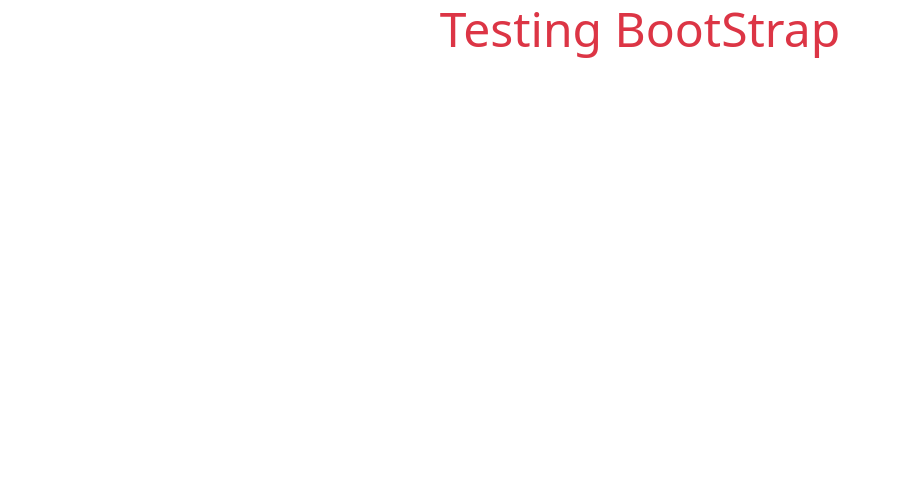
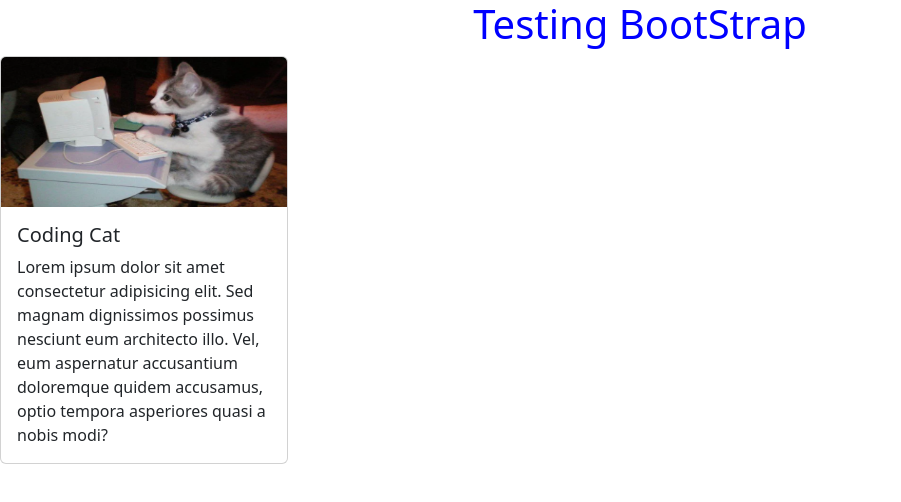
Before and after one commit to ShameenShetty/bootstrap_beginner, a plain HTML site: page index.html in a window 1280 px wide. Shown: the whole page, without its empty margins (0-901 px from the left). Drawn offline with nearby package versions, Linux system fonts and the light colour scheme.

Commit message:
Added basic card

```diff
--- a/index.html
+++ b/index.html
@@ -1,14 +1,33 @@
 <html lang="en">
+
 <head>
     <meta charset="UTF-8">
     <meta name="viewport" content="width=device-width, initial-scale=1.0">
-    <title>Document</title>
+    <title>Bootstrap Beginner</title>
 
     <!-- Bootstrap -->
-    <link href="https://cdn.jsdelivr.net/npm/bootstrap@5.3.7/dist/css/bootstrap.min.css" rel="stylesheet" integrity="sha384-LN+7fdVzj6u52u30Kp6M/trliBMCMKTyK833zpbD+pXdCLuTusPj697FH4R/5mcr" crossorigin="anonymous">
+    <link href="https://cdn.jsdelivr.net/npm/bootstrap@5.3.7/dist/css/bootstrap.min.css" rel="stylesheet"
+        integrity="sha384-LN+7fdVzj6u52u30Kp6M/trliBMCMKTyK833zpbD+pXdCLuTusPj697FH4R/5mcr" crossorigin="anonymous">
 </head>
+
 <body>
-    <h1 class="text-center display-5 text-danger">Testing BootStrap</h1>
-    <script src="https://cdn.jsdelivr.net/npm/bootstrap@5.3.7/dist/js/bootstrap.bundle.min.js" integrity="sha384-ndDqU0Gzau9qJ1lfW4pNLlhNTkCfHzAVBReH9diLvGRem5+R9g2FzA8ZGN954O5Q" crossorigin="anonymous"></script>
+    <h1 class="text-center display-10 m-6" style="color: blue;">Testing BootStrap</h1>
+
+    <div class="card" style="width: 18rem;">
+        <img src="./iamges/profile_image.png" class="card-img-top" width="150" height="150">
+        <div class="card-body">
+            <h5 class="card-title">Coding Cat</h5>
+            <p class="card-text">Lorem ipsum dolor sit amet consectetur adipisicing elit. Sed magnam dignissimos
+                possimus nesciunt eum architecto illo. Vel, eum aspernatur accusantium doloremque quidem accusamus,
+                optio tempora asperiores quasi a nobis modi?</p>
+        </div>
+    </div>
+
+
+
+    <script src="https://cdn.jsdelivr.net/npm/bootstrap@5.3.7/dist/js/bootstrap.bundle.min.js"
+        integrity="sha384-ndDqU0Gzau9qJ1lfW4pNLlhNTkCfHzAVBReH9diLvGRem5+R9g2FzA8ZGN954O5Q"
+        crossorigin="anonymous"></script>
 </body>
+
 </html>
```
Also changed, not shown: iamges/profile_image.png (added).
